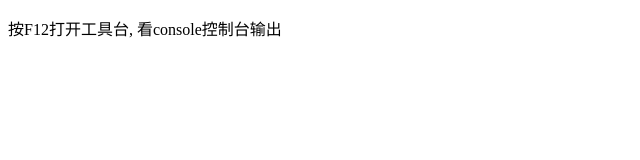
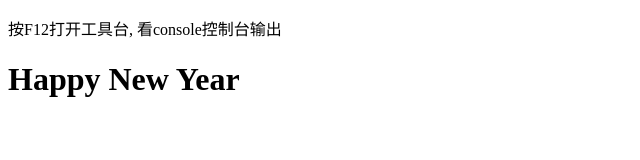
Before and after one commit to mumu-pika/TS_Review, a website with bundled scripts: page public/index.html in a window 1280 px wide. Shown: the whole page, without its empty margins (0-640 px from the left). Built offline with nearby package versions, Linux system fonts and the light colour scheme.

Commit message:
withTemplate

```diff
--- a/public/index.html
+++ b/public/index.html
@@ -11,5 +11,6 @@
   <p>
     按F12打开工具台, 看console控制台输出
   </p>
+  <div id="app"></div>
 </body>
 </html>
--- a/src/app.ts
+++ b/src/app.ts
@@ -24,12 +24,20 @@ function simpleDecorator(target: string) {
 }
 
 function WithTemplate(template: string, hookId: string) {
-
+  // 在这里是想要渲染一些html模板, 渲染到找到hookId的地方
+  // 对于获取到的argument但不需要使用的，我们可以用_来命名
+  return function(_: Function) {
+    const hookEl = document.getElementById(hookId)
+    if (hookEl) {
+      hookEl.innerHTML = template
+    }
+  }
 }
 
 
 // 装饰器应该指向一个未执行的函数
-@simpleDecorator('new year')
+// @simpleDecorator('new year')
+@WithTemplate('<h1>Happy New Year</h1>', 'app')
 class Card {
   constructor() {
     console.log("Creating a new card game...")
```
